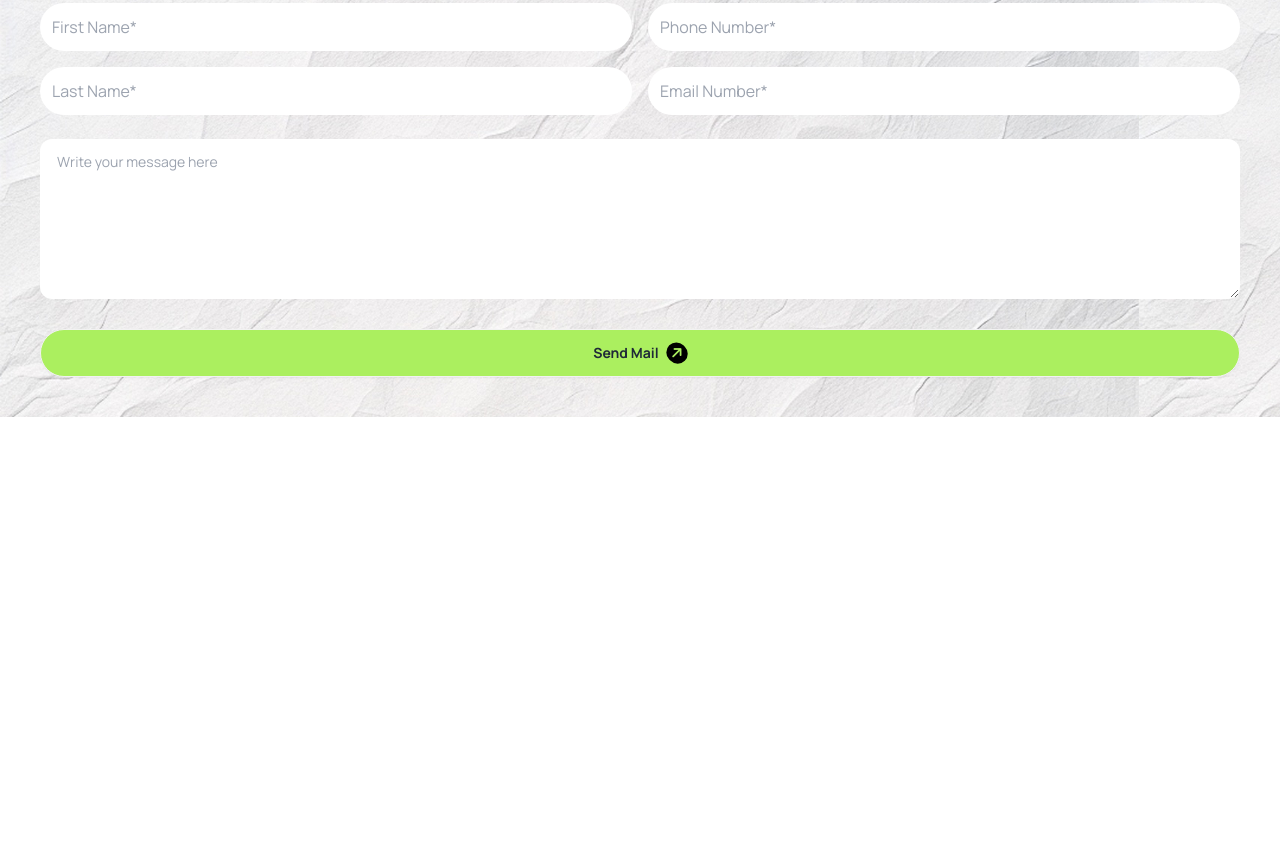
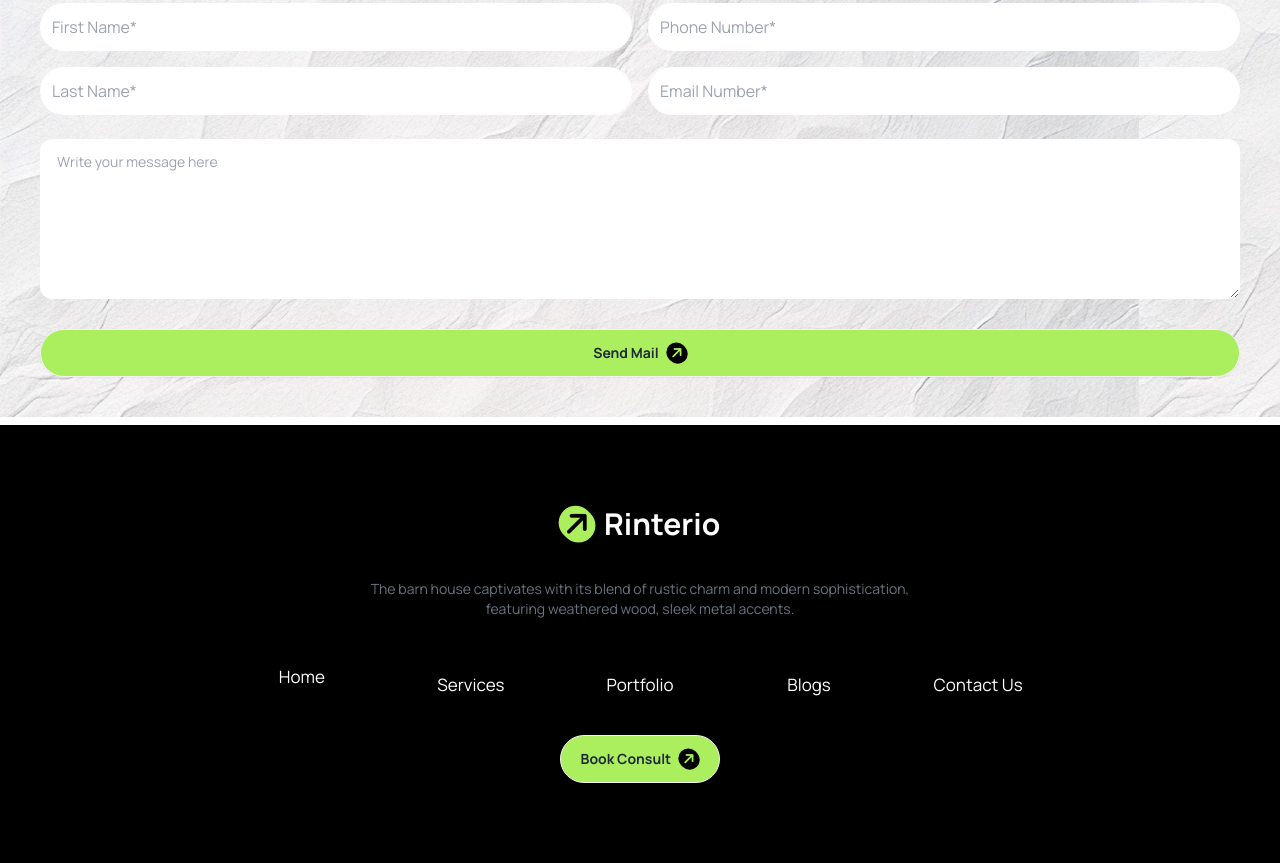
Before and after one commit to Abubokkor98/third-assignment, a plain HTML site: page index.html in a window 1280 px wide. Shown: the part 3338-4201 px from the top of the page. Before the commit the page ends 3755 px from the top, so only its background shows below. Drawn offline with nearby package versions, Linux system fonts and the light colour scheme.

Commit message:
Footer added

```diff
--- a/index.html
+++ b/index.html
@@ -247,6 +247,32 @@
              <!-- contact section end -->
     </main>
     <footer>
+              <!-- footer section -->
+              <section class="mt-2 bg-black">
+                <footer class="w-11/12 mx-auto footer footer-center py-5 lg:p-20">
+                    <div class="text-center">
+                          <button class="text-3xl text-white font-bold mx-auto">
+                            <i class="fa-solid fa-arrow-right -rotate-45 bg-arrow p-1 rounded-full mr-1 text-black"></i>
+                            Rinterio</button>
+                            <br>
+                            <p class="text-gray-500">
+                                The barn house captivates with its blend of rustic charm and modern sophistication,<br> featuring weathered wood, sleek metal accents.
+                            </p>
+                    </div>
+                    <nav class="grid lg:grid-cols-5 lg:gap-20 space-y-4 text-[17px] text-white">
+                      <a class="link link-hover">Home</a>
+                      <a class="link link-hover">Services</a>
+                      <a class="link link-hover">Portfolio</a>
+                      <a class="link link-hover">Blogs</a>
+                      <a class="link link-hover">Contact Us</a>
+                    </nav>
+                    <div class="">
+                        <button class="btn w-[380px] lg:w-40 bg-arrow font-bold p-2 rounded-full">
+                            Book Consult<i class="fa-solid fa-arrow-right -rotate-45 p-1 rounded-full bg-black text-arrow"></i>
+                        </button>
+                    </div>
+                  </footer>
+             </section>
 
     </footer>
 
```
